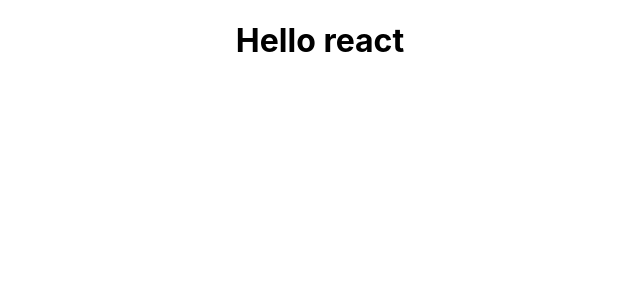
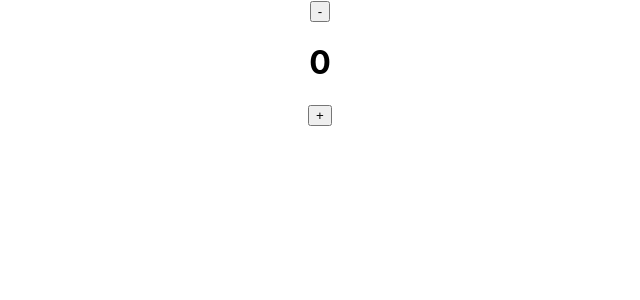
Before and after one commit to Jesskiroff/extracreditpr, a React (Create React App) app: page / in a window 1280 px wide. Shown: the top 300 px of the page, without its empty margins (320-960 px from the left). Built offline with nearby package versions, Linux system fonts and the light colour scheme.

Commit message:
add useState

```diff
--- a/src/App.js
+++ b/src/App.js
@@ -1,9 +1,18 @@
+import { useState } from 'react';
 import './App.css';
 
+
+
+
 const App = () => {
+  const [counter, setCounter] = useState(0);
+
   return (
     <div className='App'>
-      <h1>Hello react</h1>
+
+      <button> - </button>
+      <h1>{counter}</h1>
+      <button> + </button>
 
     </div>
   );
```
